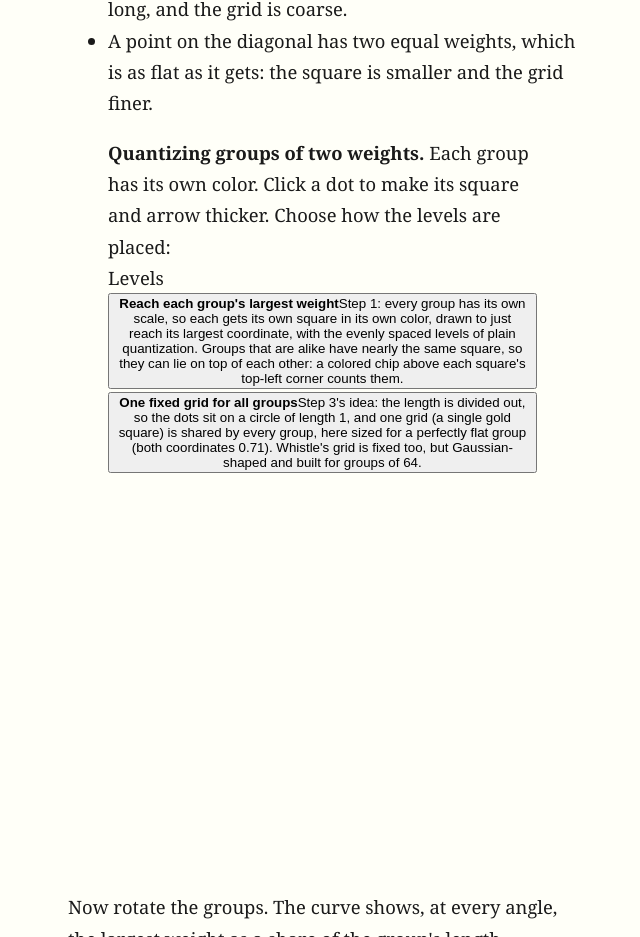
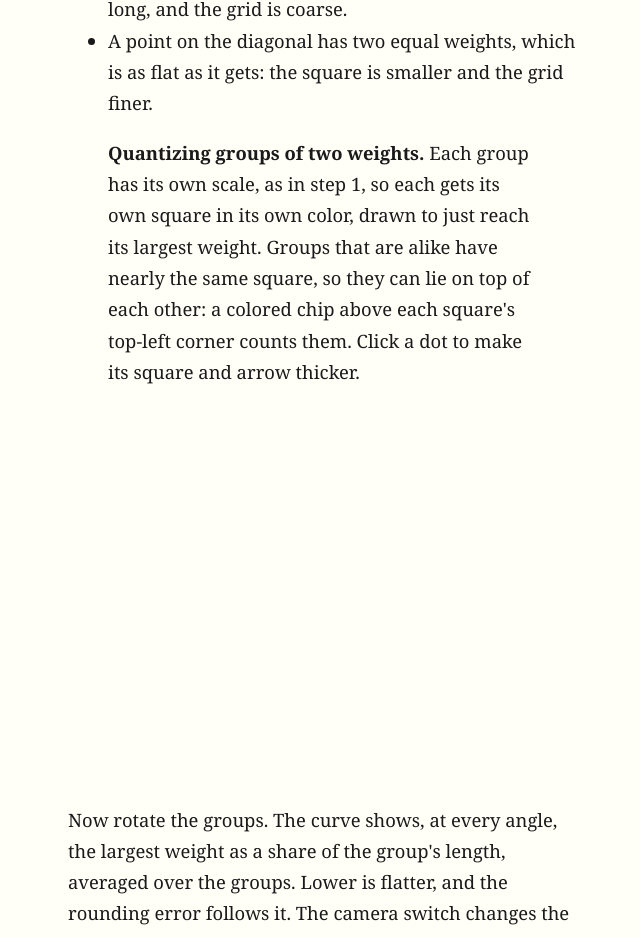
Before and after one commit to tslmy/blog, an Astro site: page /posts/202611211800-how-a-weight-fits-in-4-bits in a window 1280 px wide. Shown: the part 7890-8827 px from the top of the page, without its empty margins (148-788 px from the left). Built offline with nearby package versions, Linux system fonts and the light colour scheme; Astro itself is replaced by a stand-in of ours; some packages are replaced by stand-ins of ours.

Commit message:
docs: keep the fixed-grid idea for step 3
Remove the "Levels" choice (reach each group's largest weight vs one fixed grid)
from the 2D quantization figure, so the figures before step 3 only show the
plain scheme, and move its useful explanation (own scale per group, chips)
into the figure caption. Bumps the asset version.

Co-Authored-By: Claude Sonnet 5.5 <noreply@anthropic.com>
Ported-from: tslmy/local-siri-on-ipod-touch-4@10374c1 (2026-11-20)

```diff
--- a/src/content/posts/202611211800-how-a-weight-fits-in-4-bits.md
+++ b/src/content/posts/202611211800-how-a-weight-fits-in-4-bits.md
@@ -166,12 +166,7 @@ description: Codebook quantization, step by step, with live figures.
 </ul>
 
 <figure class="widget wide" data-widget="rot2d" data-scene="main" data-layers="points quant">
-  <figcaption><strong>Quantizing groups of two weights.</strong> Each group has its own color. Click a dot to make its square and arrow thicker. Choose how the levels are placed:</figcaption>
-  <div class="sx-rowlabel sx-block">Levels</div>
-  <div class="sx-opts">
-    <button data-mode="plain" aria-pressed="true"><strong>Reach each group's largest weight</strong><span>Step 1: every group has its own scale, so each gets its own square in its own color, drawn to just reach its largest coordinate, with the evenly spaced levels of plain quantization. Groups that are alike have nearly the same square, so they can lie on top of each other: a colored chip above each square's top-left corner counts them.</span></button>
-    <button data-mode="fixed" aria-pressed="false"><strong>One fixed grid for all groups</strong><span>Step 3's idea: the length is divided out, so the dots sit on a circle of length 1, and one grid (a single gold square) is shared by every group, here sized for a perfectly flat group (both coordinates 0.71). Whistle's grid is fixed too, but Gaussian-shaped and built for groups of 64.</span></button>
-  </div>
+  <figcaption><strong>Quantizing groups of two weights.</strong> Each group has its own scale, as in step 1, so each gets its own square in its own color, drawn to just reach its largest weight. Groups that are alike have nearly the same square, so they can lie on top of each other: a colored chip above each square's top-left corner counts them. Click a dot to make its square and arrow thicker.</figcaption>
   <svg class="sx-r2" viewBox="0 0 330 300" style="max-width:34rem" role="img" aria-label="Groups as points with the square of quantization levels, the grid, and an arrow from each point to the grid point it is stored as"></svg>
 </figure>
 
```
